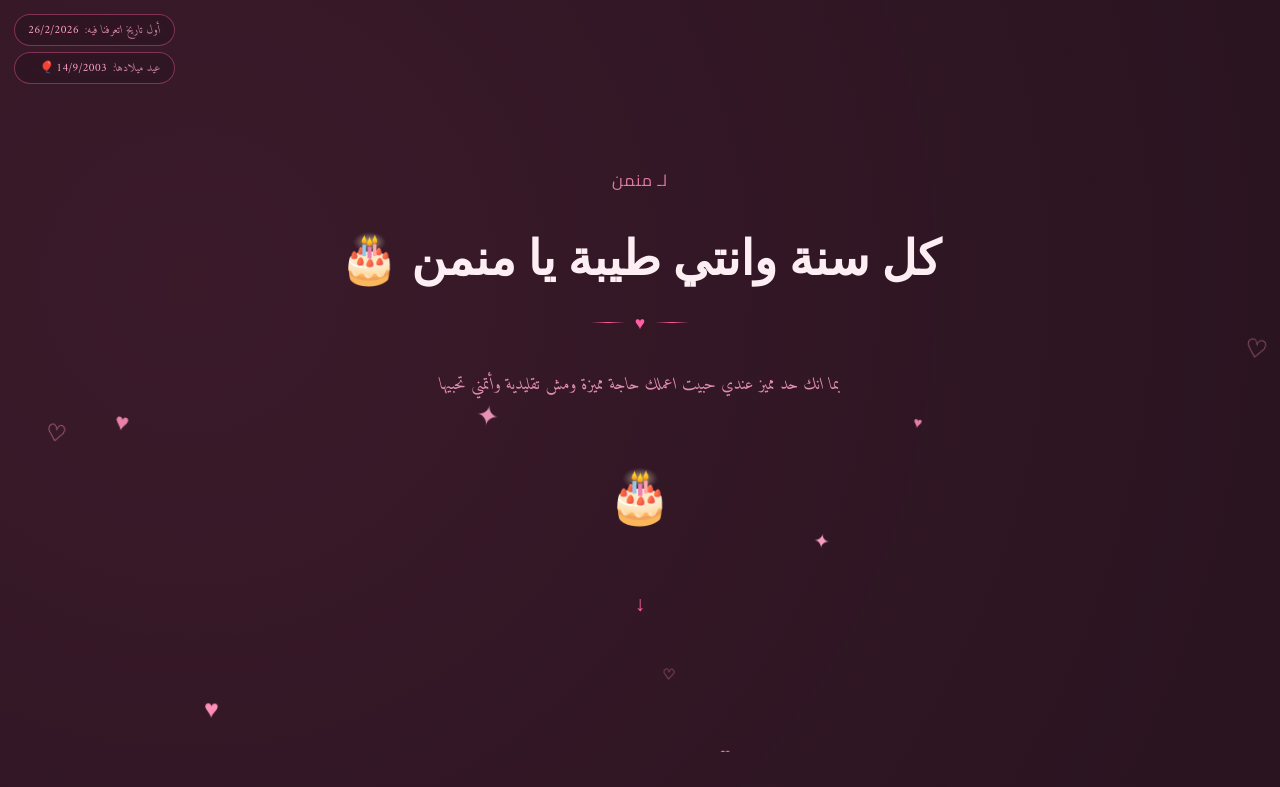
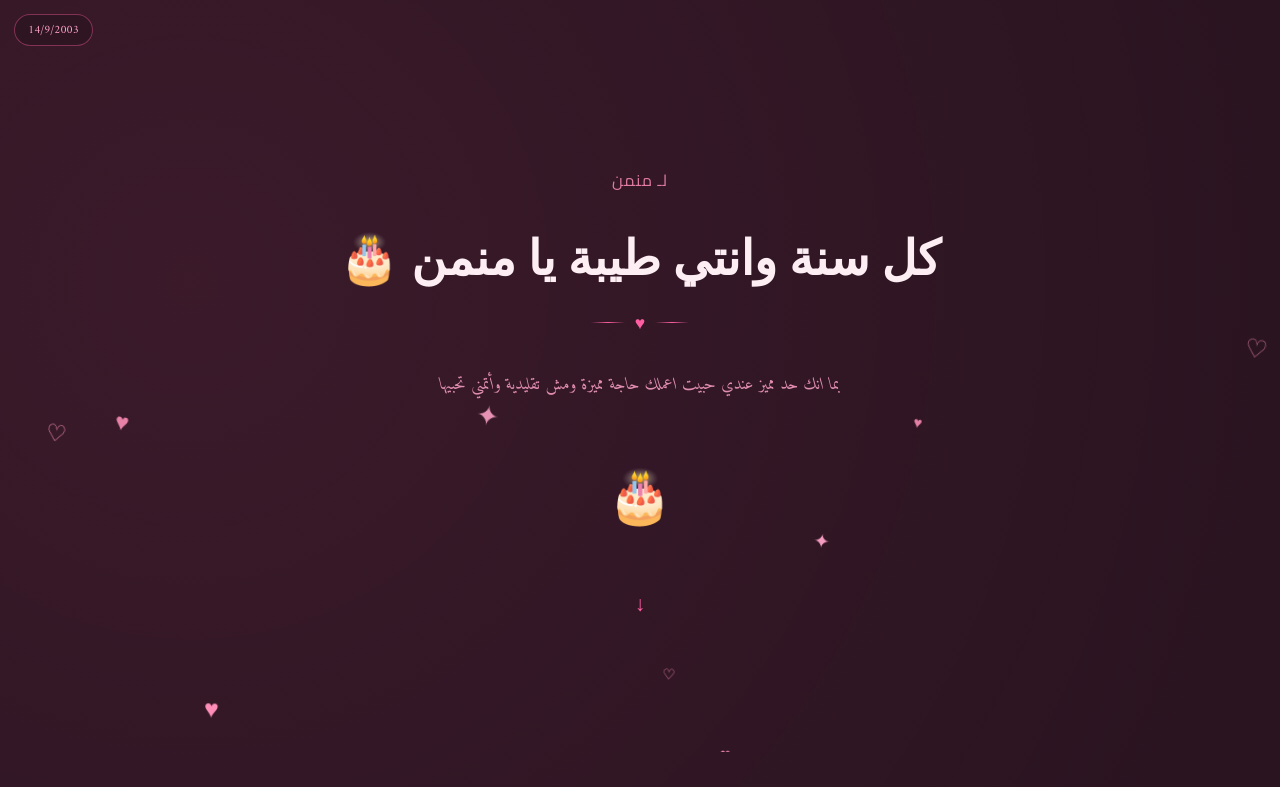
Before and after one commit to marokhaledd/mennah, a Next.js app: page / in a window 1280 px wide. Shown: the top 787 px of the page. Built offline with nearby package versions, Linux system fonts and the light colour scheme; a web font is replaced by a local one.

Commit message:
Update content.config.js

```diff
--- a/content.config.js
+++ b/content.config.js
@@ -21,9 +21,12 @@ const content = {
   transition: "birthday",
 
   // تواريخ بتظهر في ركن الصفحة (سيب المصفوفة فاضية [] لو مش عايزهم يظهروا)
+  // أول تاريخ اتعرفتوا فيه - هيتحول لعداد شغال بيزيد كل ثانية
+  metDate: "26/2/2026",
+
+  // تواريخ بتظهر في ركن الصفحة من غير أي تسمية (سيب المصفوفة فاضية [] لو مش عايزها تظهر)
   dates: [
-    { label: "أول تاريخ اتعرفنا فيه", value: "26/2/2026" },
-    { label: "عيد ميلادها", value: "14/9/2003 🎈" }
+    { value: "14/9/2003" }
   ],
 
   // الصور - سيب المصفوفة فاضية لو مش عايز قسم الصور يظهر خالص
@@ -67,7 +70,7 @@ const content = {
   ],
 
   // توقيع في آخر الموقع
-  signature: "مني"
+  signature: "محمد"
 };
 
 export default content;
```
